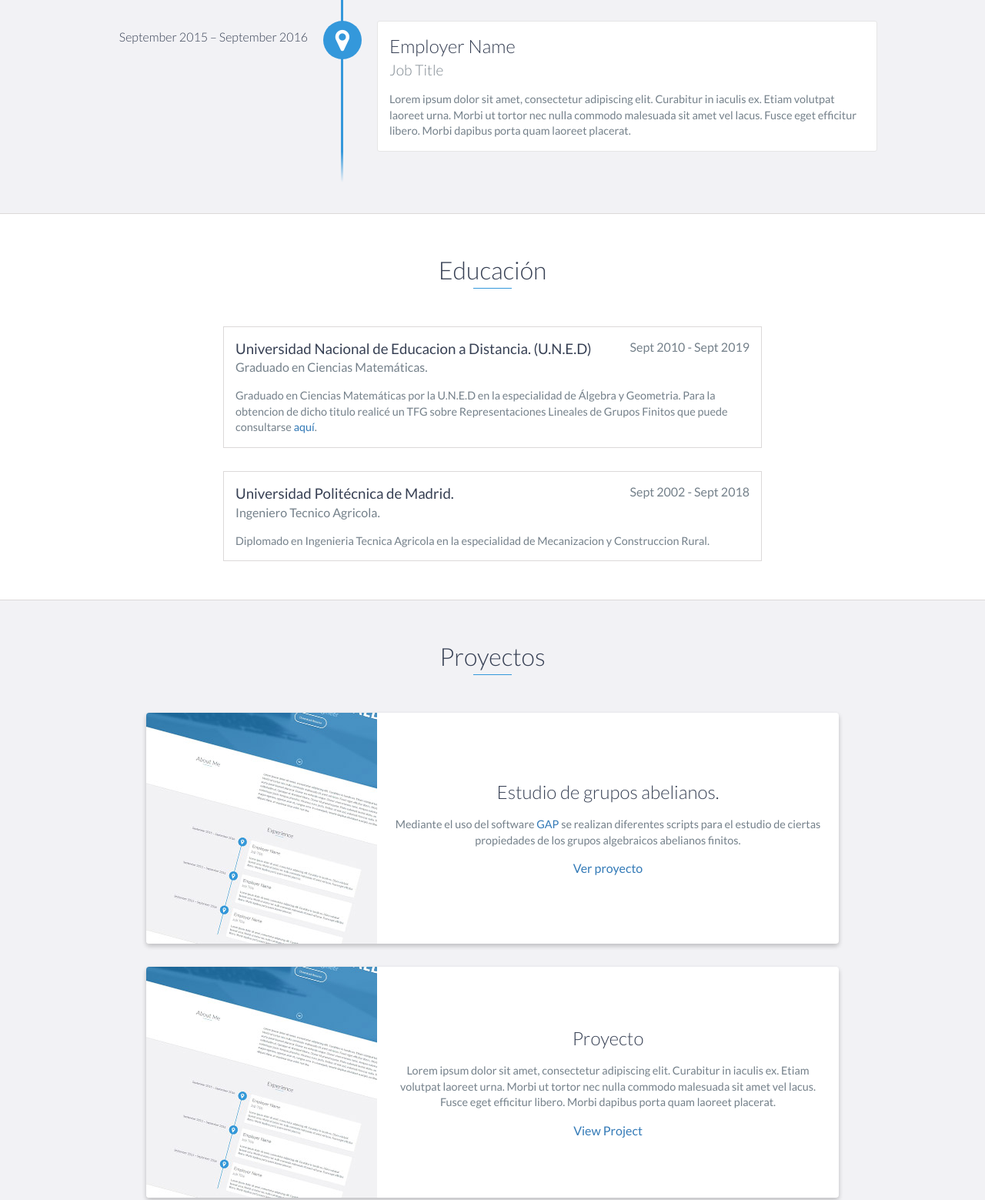
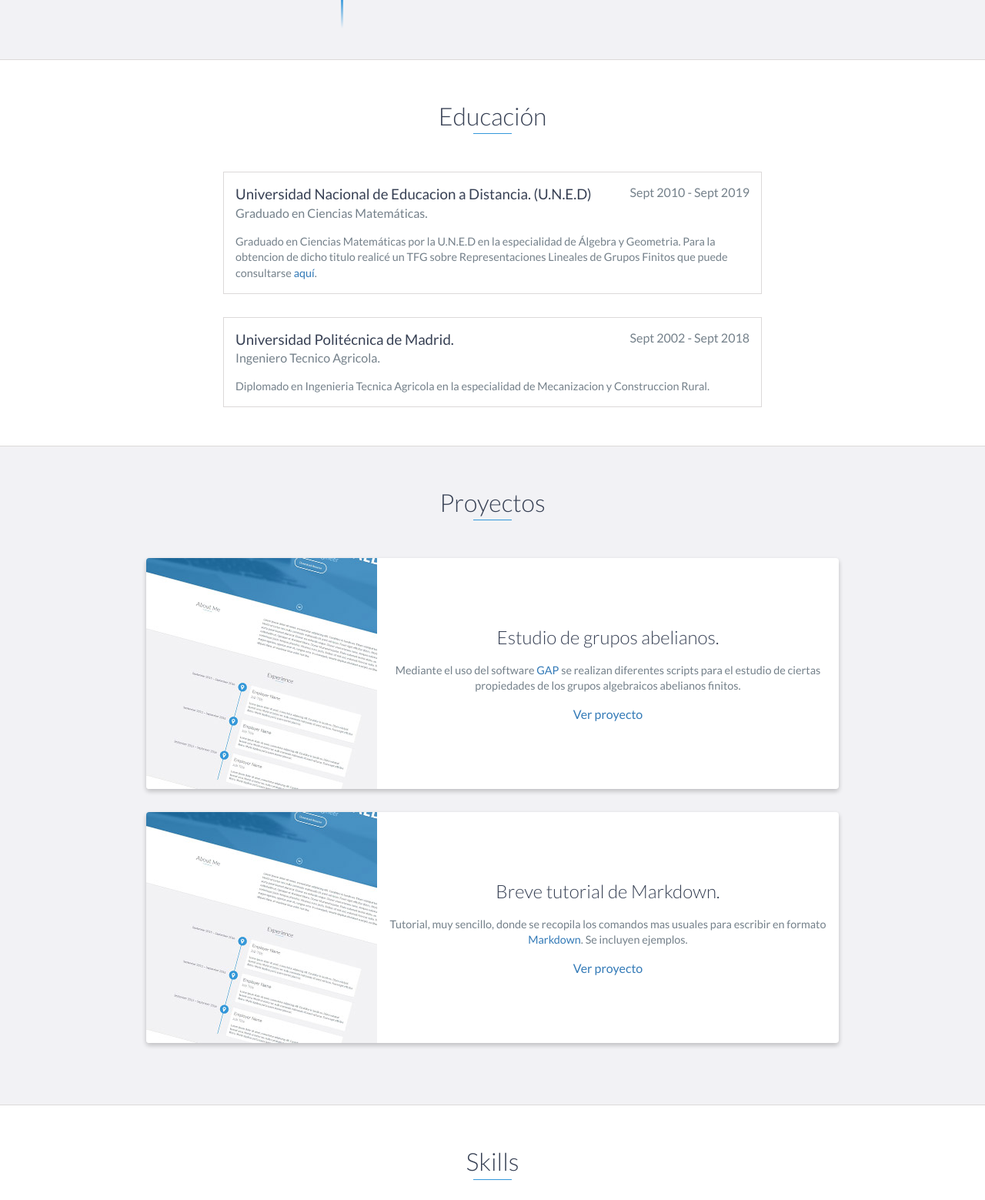
Before and after one commit to angelblasco/portfolio, a website: page index.html in a window 1280 px wide. Shown: the part 1602-3161 px from the top of the page at 77% size. Drawn offline with nearby package versions, Linux system fonts and the light colour scheme.

Commit message:
se incluye un nuevo proyecto

```diff
--- a/index.html
+++ b/index.html
@@ -108,14 +108,6 @@
                     Realizacion de tareas planificadas, control y seguimiento de alarmas, elaboracion de informes y creacion de procedimientos.
                 </p>
             </div>
-
-            <div data-date="September 2015 – September 2016">
-                <h3>Employer Name</h3>
-                <h4>Job Title</h4>
-                <p>
-                    Lorem ipsum dolor sit amet, consectetur adipiscing elit. Curabitur in iaculis ex. Etiam volutpat laoreet urna. Morbi ut tortor nec nulla commodo malesuada sit amet vel lacus. Fusce eget efficitur libero. Morbi dapibus porta quam laoreet placerat.
-                </p>
-            </div>
         </div>
     </div>
     <!-- End #experience -->
@@ -172,11 +164,12 @@
                     </div>
                     <!-- End .project-image -->
                     <div class="project-info">
-                        <h3>Proyecto</h3>
+                        <h3>Breve tutorial de Markdown.</h3>
                         <p>
-                            Lorem ipsum dolor sit amet, consectetur adipiscing elit. Curabitur in iaculis ex. Etiam volutpat laoreet urna. Morbi ut tortor nec nulla commodo malesuada sit amet vel lacus. Fusce eget efficitur libero. Morbi dapibus porta quam laoreet placerat.
+                            Tutorial, muy sencillo, donde se recopila los comandos mas usuales para escribir en formato  <a href="https://daringfireball.net/projects/markdown/">Markdown</a>. Se
+							incluyen ejemplos.
                         </p>
-                        <a href="#">View Project</a>
+                        <a href="https://github.com/angelblasco/markdown">Ver proyecto</a>
                     </div>
                     <!-- End .project-info -->
                 </div>
```
